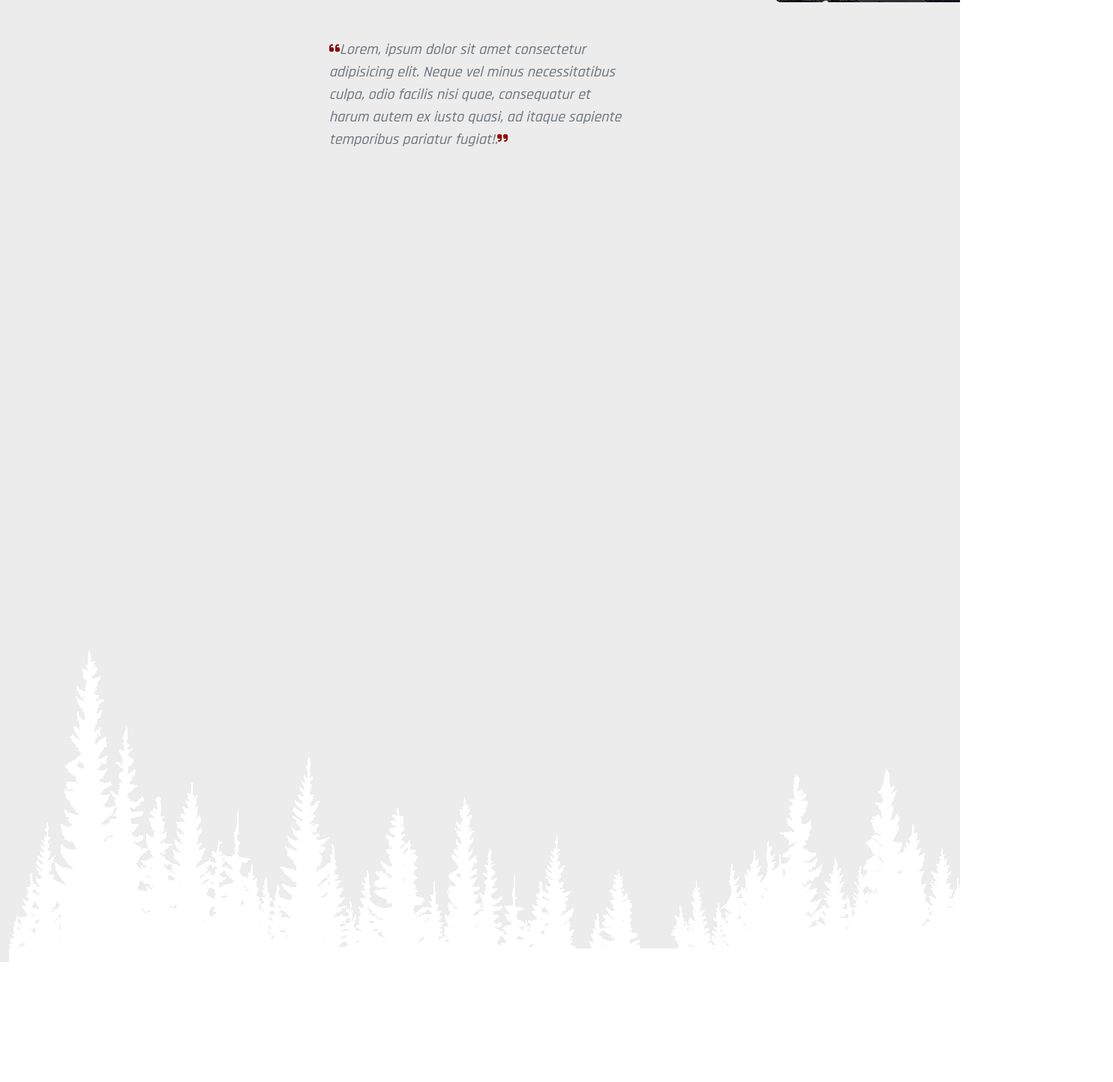
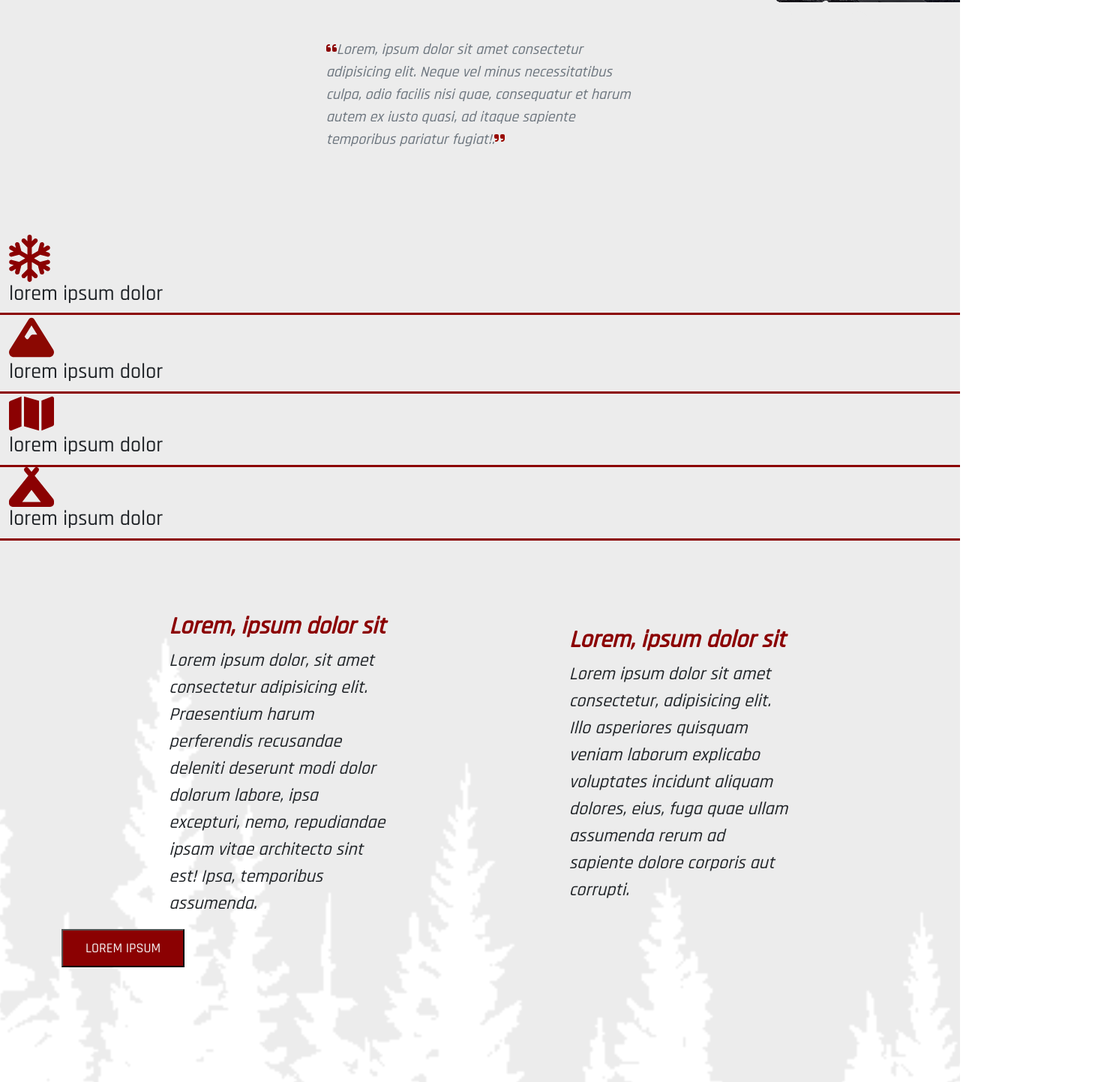
Before and after one commit to SergioCofano/redproject, a plain HTML site: page index.html in a window 1280 px wide. Shown: the part 897-2340 px from the top of the page at 75% size, 1484 px wide, since content can reach past the window. Before the commit the page ends 2180 px from the top, so only its background shows below. Drawn offline with nearby package versions, Linux system fonts and the light colour scheme.

Commit message:
aggiunti loghi cambiato colore h2 aggiunto bottone

```diff
--- a/index.html
+++ b/index.html
@@ -14,8 +14,8 @@
     <!-- fontawesome -->
     <link rel="stylesheet" href="https://cdnjs.cloudflare.com/ajax/libs/font-awesome/6.5.0/css/all.min.css" integrity="sha512-Avb2QiuDEEvB4bZJYdft2mNjVShBftLdPG8FJ0V7irTLQ8Uo0qcPxh4Plq7G5tGm0rU+1SPhVotteLpBERwTkw==" crossorigin="anonymous" referrerpolicy="no-referrer" />
     <!-- <Link boostrap>     -->
-    <link href="https://cdn.jsdelivr.net/npm/bootstrap@5.3.2/dist/css/bootstrap.min.css" rel="stylesheet"
-        integrity="sha384-T3c6CoIi6uLrA9TneNEoa7RxnatzjcDSCmG1MXxSR1GAsXEV/Dwwykc2MPK8M2HN" crossorigin="anonymous">
+        <link href="https://cdn.jsdelivr.net/npm/bootstrap@5.3.2/dist/css/bootstrap.min.css" rel="stylesheet" integrity="sha384-T3c6CoIi6uLrA9TneNEoa7RxnatzjcDSCmG1MXxSR1GAsXEV/Dwwykc2MPK8M2HN" crossorigin="anonymous">
+        <!-- CSS -->
         <link rel="stylesheet" href="./style.css">
     </head>
 
@@ -66,17 +66,84 @@
     <!-- fine header -->
 
     <!-- inizio main -->
-    <main class="container-fluid">
 
-            <div class="row   fst-italic fs-5  vh-100 justify-content-center align-items-start py-5 ">
+    <!-- paragrafo lorem -->
+    <main class="container-fluid px-0 ">
+
+        <div class="row   fst-italic fs-5   justify-content-center align-items-start py-5 ">
             <div class="col-12 col-md-4 col-lg-4-bg">
                 <p class="paragrafo-main">Lorem, ipsum dolor sit amet consectetur adipisicing elit. Neque vel minus necessitatibus culpa, odio facilis nisi quae, consequatur et harum autem ex iusto quasi, ad itaque sapiente temporibus pariatur fugiat!.</p>
             </div>
         </div>
 
-        <div>
-        <img class=" imgmain" src="./media/trees2.png" alt="alberi sfondo main">
+
+        <!-- fine paragrafo lorem -->
+
+        <!-- inizio sezione loghi -->
+        <section class="container-fluid ">
+            <div class="row py-5 ">
+
+                <div class="logo-lorem" class="col-12 col-md-3  ">
+                    <i><img src="./snowflake-regular (1).svg" alt="" width="55"  ></i>
+                    <H3>lorem ipsum dolor</H3>
+                </div>
+                <div class="logo-lorem" class="col-12 col-md-3">
+                    <i><img src="./mountain-solid.svg" alt="" width="60"></i>
+                    <H3>lorem ipsum dolor</H3>
+                </div>
+                <div class="logo-lorem" class="col-12 col-md-3">
+                    <i><img src="./map-solid.svg" alt=""width="60"></i>
+                    <H3>lorem ipsum dolor</H3>
+                </div>
+                <div class="logo-lorem"  class="col-12     col-md-3">
+                    <i><img src="./campground-solid.svg" alt="" width="60"></i>
+                    <H3>lorem ipsum dolor</H3></div>
+                </div>
+            </section>
+
+
+
+
+
+
+
+
+
+
+
+            <!-- fine sezione loghi -->
+
+            <!-- inizio sezione lorem 2 -->
+            <section class="container-fluid vh-100 py-5">
+                <div class="row align-items-center justify-content-evenly fs-4 fst-italic">
+                    <div class="col-12 col-md-3 col-lg-3 ">
+                        <h2>Lorem, ipsum dolor sit</h2>
+                        <p>Lorem ipsum dolor, sit amet consectetur adipisicing elit. Praesentium harum perferendis recusandae deleniti deserunt modi dolor dolorum labore, ipsa excepturi, nemo, repudiandae ipsam vitae architecto sint est! Ipsa, temporibus assumenda.</p>
+                    </div>
+                    <div class="col-12 col md-3 col-lg-3">
+                        <h2>Lorem, ipsum dolor sit</h2>
+                        <p>Lorem ipsum dolor sit amet consectetur, adipisicing elit. Illo asperiores quisquam veniam laborum explicabo voluptates incidunt aliquam dolores, eius, fuga quae ullam assumenda rerum ad sapiente dolore corporis aut corrupti.</p>
+                    </div>
                 </div>
 
+                <!-- bottone main -->
+         <div class="container vh-50  ">
+           <div class="row justify-content-end">
+                 <div col-12 col-md-6 ">
+                     <button class="button">LOREM IPSUM</button>
+                 </div>
+             </div>
+         </div>
+
+            </section>
+
+
+            <!-- fine sezione lorem 2 -->
+
+
+            <!-- fine main -->
         </main>
-    <!-- fine main -->
+
+        <script src="https://cdn.jsdelivr.net/npm/bootstrap@5.3.2/dist/js/bootstrap.bundle.min.js" integrity="sha384-C6RzsynM9kWDrMNeT87bh95OGNyZPhcTNXj1NW7RuBCsyN/o0jlpcV8Qyq46cDfL" crossorigin="anonymous"></script>
+    </body>
+</html>
--- a/style.css
+++ b/style.css
@@ -1,32 +1,36 @@
-
-
-nav{
-    background-color: #ececec;
-}
 body {
     font-family: 'Rajdhani', sans-serif;
     width: 800;
-
-/* margin-left: 20vw;
-margin-right: 20vw; */
-}
-ul {
-    list-style-type: none ;
-
-}
-header{
-
-
-    background: linear-gradient(to top, #33333300, #ececec) , url(./media/switzerland-862870_1920.jpg);
-    background-position: center;
-    background-size: cover;
-    background-repeat: no repeat;
 
 
     }
     h1{
        letter-spacing: 40px;
        color: #8b0102 ;
+
+
+    }
+
+    h2{
+        color: #8b0102;
+        font-weight: bold;
+    }
+    /* inizio navbar */
+    nav{
+        background-color: #ececec;
+    }
+    ul {
+        list-style-type: none ;
+
+    }
+       /* fine navbar */
+
+      /* inizio header */
+    header{
+        background: linear-gradient(to top, #33333300, #ececec) , url(./media/switzerland-862870_1920.jpg);
+        background-position: center;
+        background-size: cover;
+        background-repeat: no repeat;
         }
 
     .img-custom{
@@ -35,17 +39,19 @@ header{
         left:0;
         width: 100%;
 
-
-
-
         }
 
+        /* fine navbar */
 
+         /* inizio main */
     main{
-
+        background: url(./media/trees2.png);
         background-color: #ececec;
-
+        background-position: center;
+        background-size: cover;
+        background-repeat: no-repeat;
     }
+       /* primo p */
     .paragrafo-main::before{
         content: url(./quote-left-solid.svg);
     }
@@ -56,6 +62,23 @@ main{
     .paragrafo-main{
         color:#6c757e;
     }
+      /* fino primo p */
+
+      /* sezione icone */
+
+    .logo-lorem{
+       border-bottom: 3px solid #8b0102;
+    }
+
+    /* BUTTON-MAIN */
+    .button{
+        color: whitesmoke;
+        background-color: #8b0102;
+        padding: 10px 30px 10px 30px;
+        font-size: large;
+    }
+
+      /* fine main */
 
 
 
```
Also changed, not shown: campground-solid.svg (added), map-solid.svg (added), mountain-solid.svg (added). Lines whose indentation alone changed are shown as unchanged.
